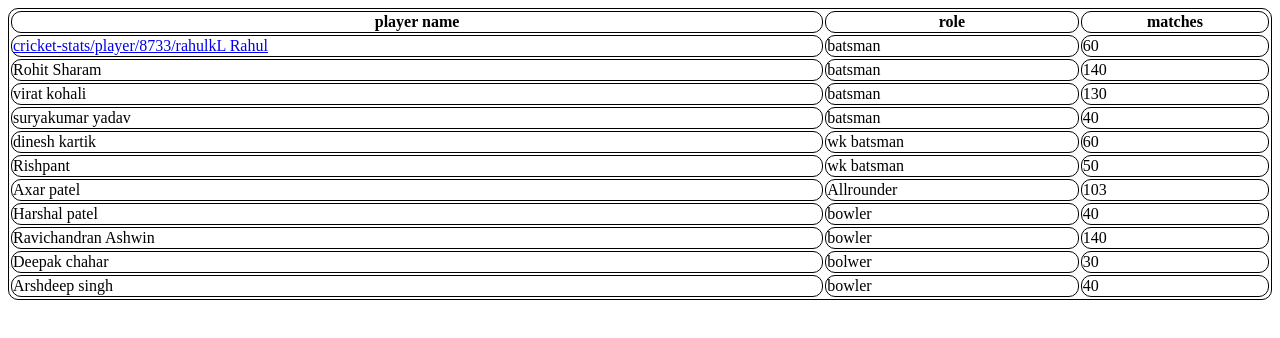
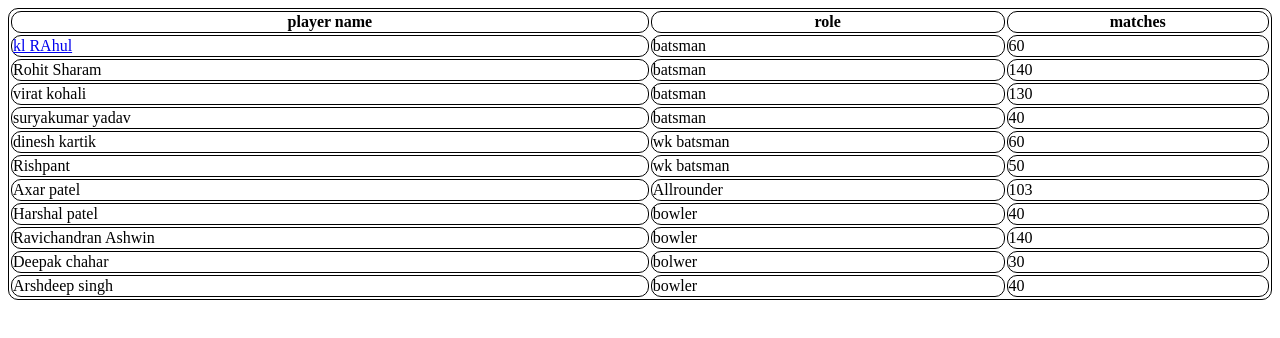
Before and after one commit to Alok-yadav-superstar/Alok-yadav-superstar.github.io, a plain HTML site: page indian_cricket_player.html in a window 1280 px wide. Drawn offline with Linux system fonts and the light colour scheme.

Commit message:
cricketer

```diff
--- a/indian_cricket_player.html
+++ b/indian_cricket_player.html
@@ -17,7 +17,7 @@ border-radius: 10px;
   <th>matches</th>
 
   <tr>
-     <td><a href="https://m.cricbuzz/.com">  cricket-stats/player/8733/rahulkL Rahul</a></td>
+     <td><a href="https://m.cricbuzz/.com">  kl RAhul</a></td>
          <td>batsman</td>
     <td>60</td>
   </tr>
```
